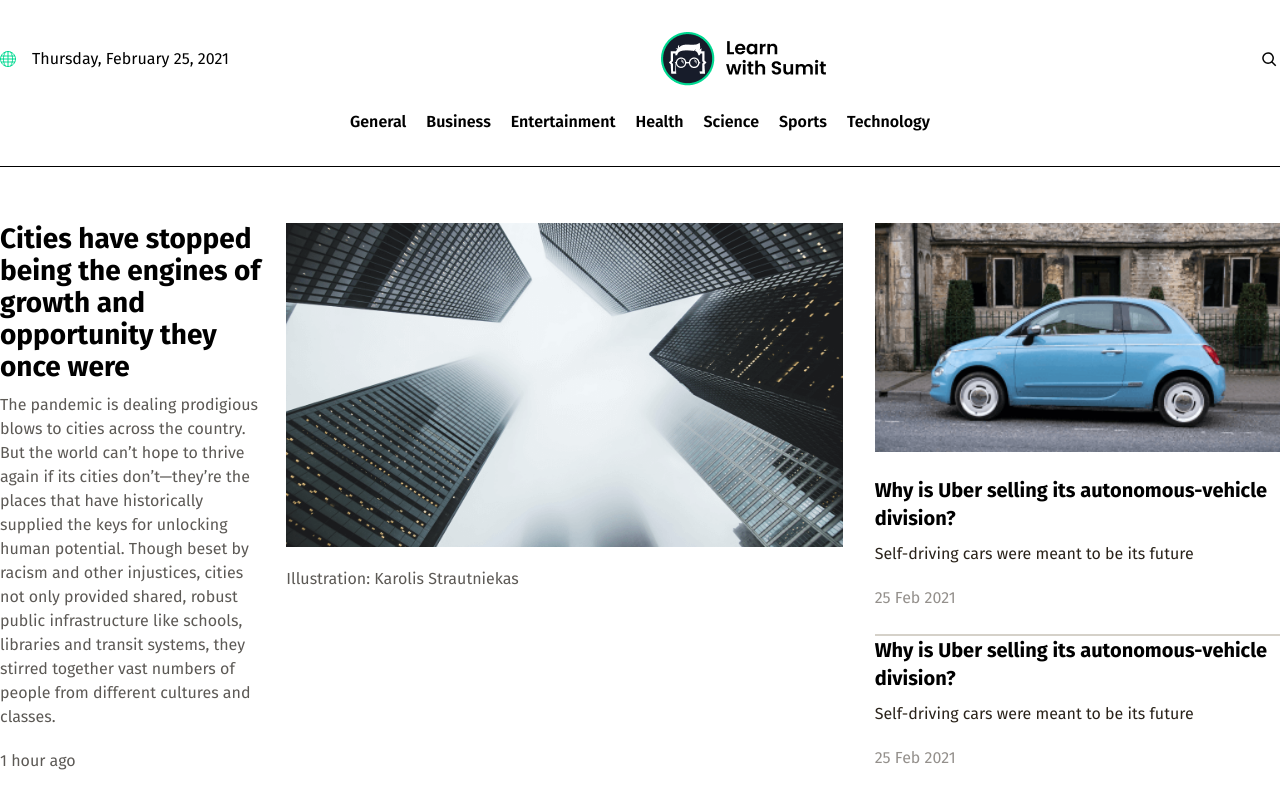
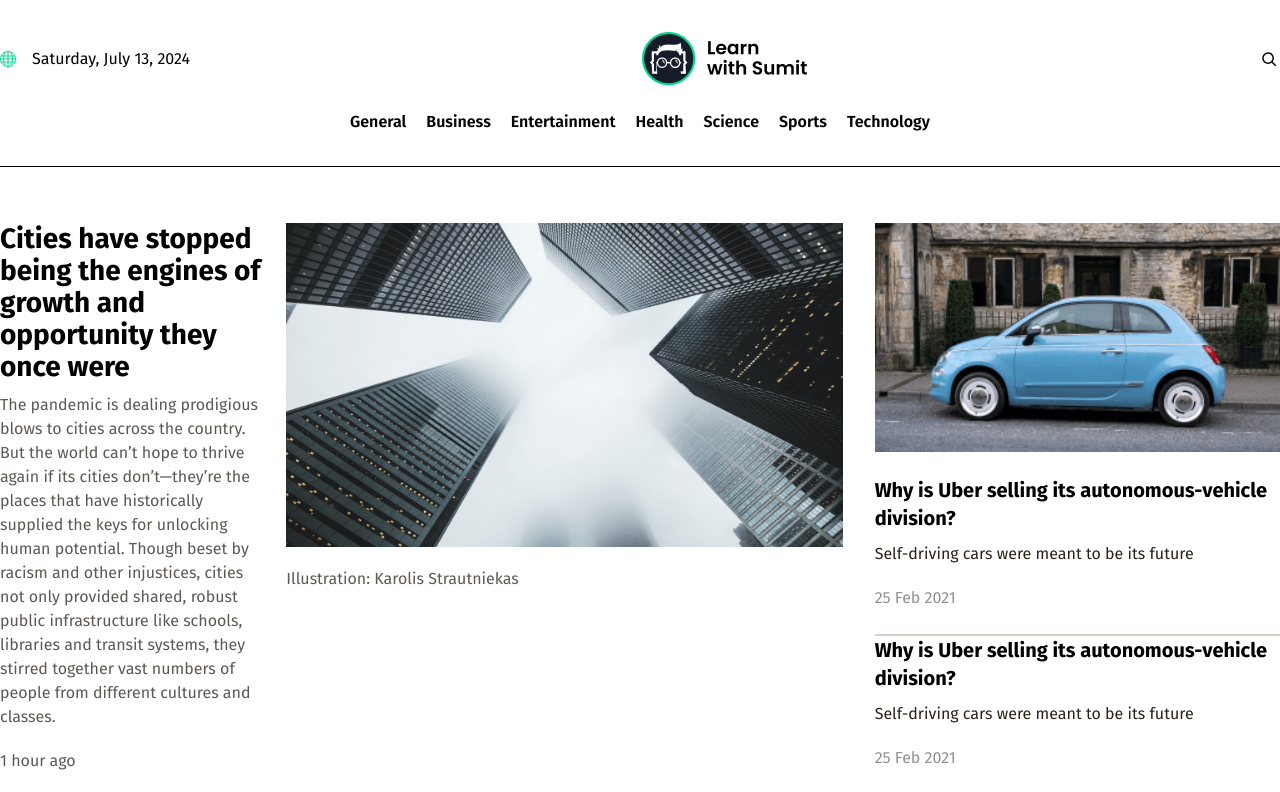
Before and after one commit to WEB-Imran-Hossain/news-feeder, a React (Vite) app: page / in a window 1280 px wide. Shown: the top 792 px of the page. Built offline with nearby package versions, Linux system fonts and the light colour scheme.

Commit message:
create date formate and working present date

```diff
--- a/src/components/header/DateToTime.jsx
+++ b/src/components/header/DateToTime.jsx
@@ -1,6 +1,10 @@
-import React from 'react';
+import { getFormattedDate } from "../../utils/date-util";
 
 const DateToTime = () => {
+  const currentTimestamp = Date.now(); // Get the current timestamp in milliseconds
+
+  const formattedDate = getFormattedDate(currentTimestamp, "date");
+
   return (
     <div>
       {/* date */}
@@ -55,9 +59,8 @@ const DateToTime = () => {
             strokeLinejoin="round"
           />
         </svg>
-            <span>Thursday, February 25, 2021</span>
+        <span>{formattedDate}</span>
       </div>
-
     </div>
   );
 };
--- /dev/null
+++ b/src/utils/date-util.js
@@ -0,0 +1,20 @@
+function getFormattedDate(value, type) {
+  if (!type) return value;
+
+  const date = new Date(value);
+
+  let options;
+  if (type === "date") {
+    options = {
+      weekday: "long",
+      year: "numeric",
+      month: "long",
+      day: "numeric",
+    }
+    return new Intl.DateTimeFormat("en-US", options).format(date);
+    }else{
+        return date.toString()
+  }
+
+}
+export { getFormattedDate };
```
Lines whose indentation alone changed are shown as unchanged.
